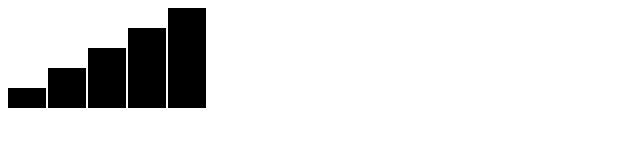
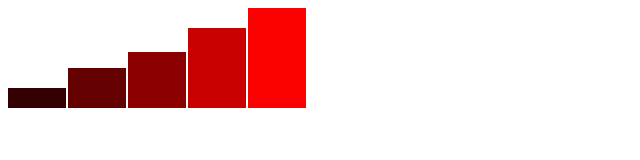
Before and after one commit to ain-/d3js-data-visualization-fundamentals, a plain HTML site: page index.html in a window 1280 px wide. Shown: the whole page, without its empty margins (0-640 px from the left). Drawn offline with nearby package versions, Linux system fonts and the light colour scheme.

Commit message:
add attributes as an object - works with v3 but not v4

```diff
--- /dev/null
+++ b/charting.js
@@ -0,0 +1,19 @@
+var w = 300;
+var h = 100;
+var padding = 2;
+var dataset = [5, 10, 14, 20, 25];
+var svg = d3.select("body").append("svg")
+            .attr("width", w)
+            .attr("height", h);
+
+svg.selectAll("rect")
+    .data(dataset)
+    .enter()
+    .append("rect")
+        .attr({
+            x: function(d, i) { return i * (w / dataset.length); },
+            y: function(d) { return h - (d * 4); },
+            width: w / dataset.length - padding,
+            height: function(d) { return d * 4; },
+            fill: function(d) { return "rgb(" + (d*10) + ", 0, 0)"; }
+        });
--- a/index.html
+++ b/index.html
@@ -4,9 +4,10 @@
     <meta name="description" content="Drawing Shapes w/ D3 - " />
     <meta charset="utf-8">
     <title>Drawing SVG Shapes with D3</title>
-    <script src="http://d3js.org/d3.v4.min.js" charset="utf-8"></script>
+    <script src="http://d3js.org/d3.v3.min.js" charset="utf-8"></script>
 </head>
 <body>
-    <script src="main.js" charset="utf-8"></script>
+    <!---<script src="main.js" charset="utf-8"></script>-->
+    <script src="charting.js" charset="utf-8"></script>
 </body>
 </html>
```
